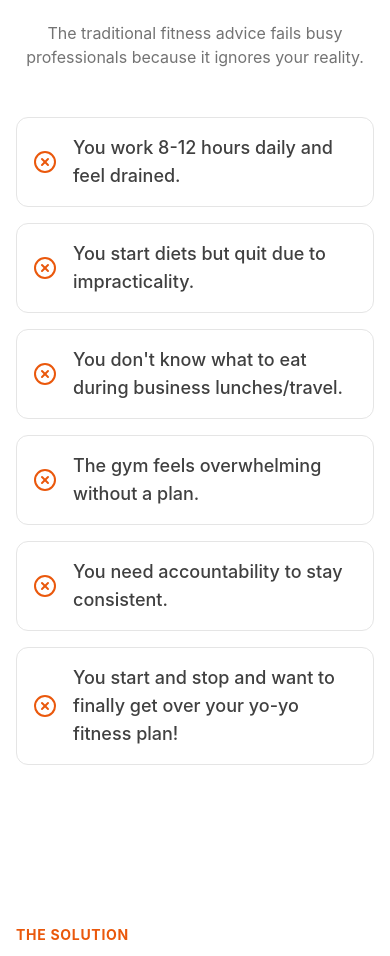
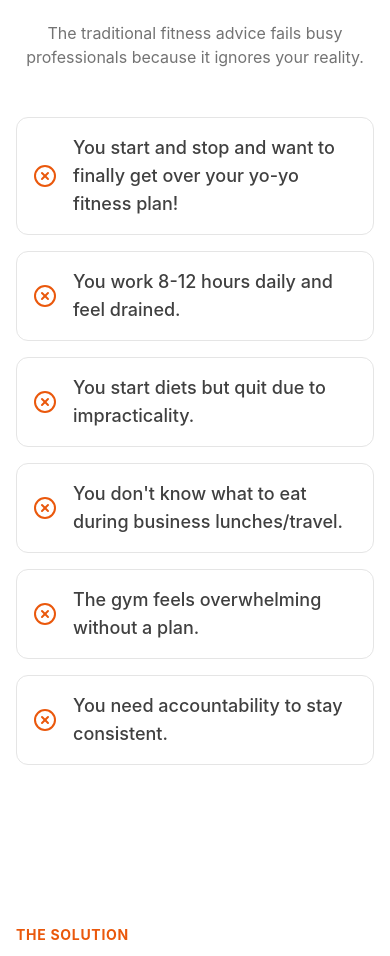
Before and after one commit to bhavyacosmo/peaktrain-21-feb, a React (Vite) app: page / in a window 390 px wide. Shown: the part 1321-2277 px from the top of the page. Built offline with nearby package versions, Linux system fonts and the light colour scheme.

Commit message:
Fix SuccessStories mobile scroll and reorder ProblemSection pain points

```diff
--- a/src/components/sections/ProblemSection.jsx
+++ b/src/components/sections/ProblemSection.jsx
@@ -3,12 +3,12 @@ import { XCircle } from 'lucide-react';
 
 const ProblemSection = () => {
     const painPoints = [
+        "You start and stop and want to finally get over your yo-yo fitness plan!",
         "You work 8-12 hours daily and feel drained.",
         "You start diets but quit due to impracticality.",
         "You don't know what to eat during business lunches/travel.",
         "The gym feels overwhelming without a plan.",
-        "You need accountability to stay consistent.",
-        "You start and stop and want to finally get over your yo-yo fitness plan!"
+        "You need accountability to stay consistent."
     ];
 
     return (
--- a/src/pages/SuccessStories.jsx
+++ b/src/pages/SuccessStories.jsx
@@ -150,8 +150,8 @@ const SuccessStories = () => {
                                 whileInView={{ opacity: 1, y: 0 }}
                                 viewport={{ once: true, margin: "-100px" }}
                                 transition={{ duration: 0.5 }}
-                                // Sticky Stacking Logic
-                                className="sticky"
+                                // Sticky Stacking Logic applied only on desktop to prevent mobile cutoff
+                                className="static md:sticky"
                                 style={{
                                     top: `${120 + index * 10}px`, // Staggered top position for stacking effect
                                     zIndex: index + 1
```
